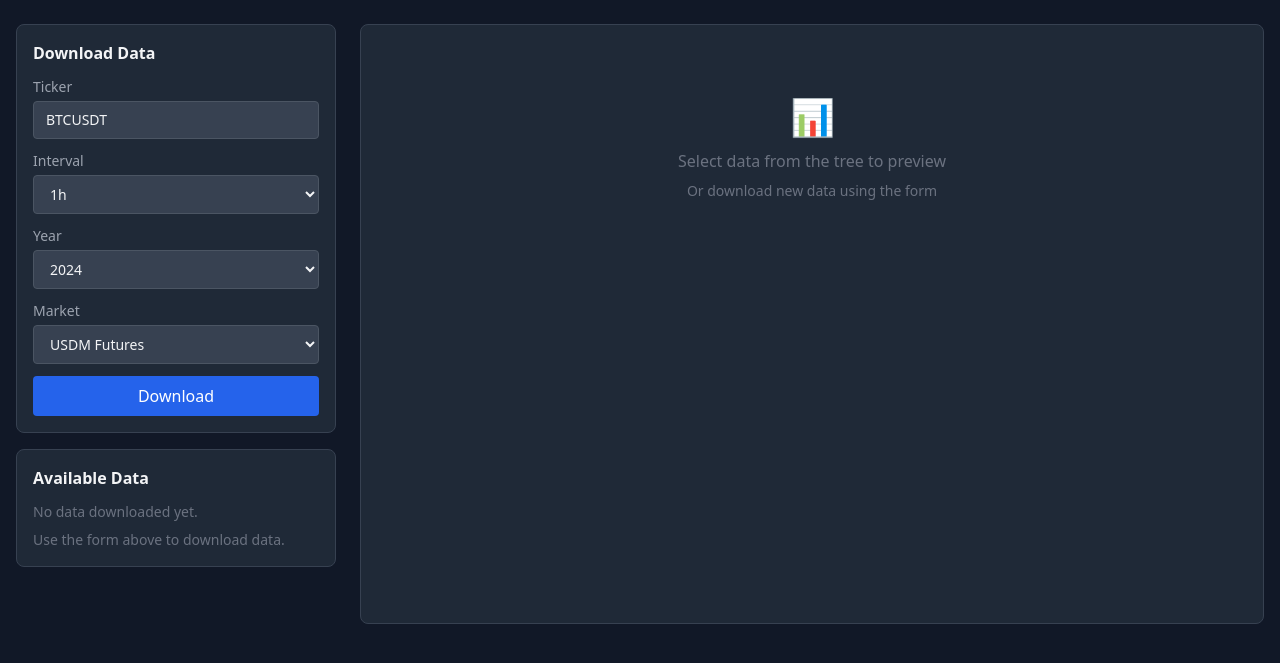
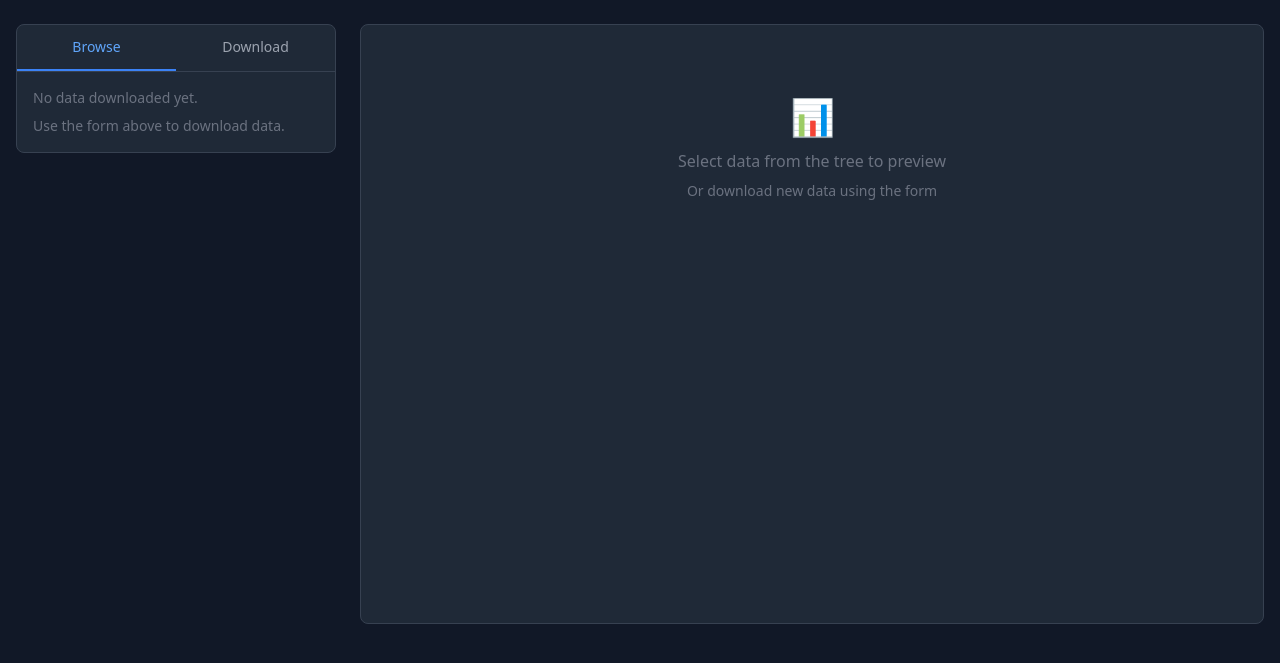
Before and after one commit to shaunsales/arbseeker, a FastAPI app: page /data/ in a window 1280 px wide. Shown: the part 57-720 px from the top of the page. Run offline with FastAPI, Linux system fonts and the light colour scheme; parts of the project's set-up code (start-up, migrations or seed data) failed here and were passed over; some libraries are stand-ins or nearby versions.

Commit message:
Web app UI improvements
- Add venue selector (Binance/Hyperliquid) to download form
- Reorganize sidebar into Browse/Download tabs (Browse as default)
- Change price chart from candlestick to line chart (close price)
- Fix chart margins for y-axis label visibility
- Dynamic form fields based on selected venue

```diff
--- a/app/routes/data.py
+++ b/app/routes/data.py
@@ -15,8 +15,9 @@ from pydantic import BaseModel
 import pandas as pd
 import io
 
-from core.data.storage import list_all_data, load_ohlcv, list_available_years, list_available_periods, delete_year, clear_all_data, get_data_path
+from core.data.storage import list_all_data, load_ohlcv, list_available_years, list_available_periods, delete_period, clear_all_data, get_data_path
 from core.data.binance import download_binance_year, list_binance_symbols, INTERVALS
+from core.data.hyperliquid import download_hyperliquid_range
 from core.data.validator import validate_ohlcv, get_data_summary
 
 router = APIRouter()
@@ -32,7 +33,9 @@ class DownloadRequest(BaseModel):
     market: str = "futures"
     ticker: str
     interval: str
-    year: int
+    year: Optional[int] = None  # For Binance
+    start_month: Optional[str] = None  # For Hyperliquid (YYYY-MM)
+    end_month: Optional[str] = None  # For Hyperliquid (YYYY-MM)
 
 
 @router.get("/", response_class=HTMLResponse)
@@ -153,7 +156,11 @@ async def data_preview(
 @router.post("/download")
 async def download_data(request: DownloadRequest, background_tasks: BackgroundTasks):
     """Start a data download job."""
-    job_id = f"{request.ticker}_{request.interval}_{request.year}"
+    # Generate job ID based on venue
+    if request.venue == "binance":
+        job_id = f"binance_{request.ticker}_{request.interval}_{request.year}"
+    else:
+        job_id = f"hyperliquid_{request.ticker}_{request.interval}_{request.start_month}_{request.end_month}"
 
     # Check if already downloading
     if job_id in download_jobs and download_jobs[job_id]["status"] == "running":
@@ -167,14 +174,24 @@ async def download_data(request: DownloadRequest, background_tasks: BackgroundTa
     }
 
     # Start background download
-    background_tasks.add_task(
-        _download_task,
-        job_id,
-        request.ticker,
-        request.interval,
-        request.year,
-        request.market,
-    )
+    if request.venue == "binance":
+        background_tasks.add_task(
+            _download_binance_task,
+            job_id,
+            request.ticker,
+            request.interval,
+            request.year,
+            request.market,
+        )
+    else:
+        background_tasks.add_task(
+            _download_hyperliquid_task,
+            job_id,
+            request.ticker,
+            request.interval,
+            request.start_month,
+            request.end_month,
+        )
 
     return {"job_id": job_id, "status": "started"}
 
@@ -187,10 +204,10 @@ async def download_status(job_id: str):
     return download_jobs[job_id]
 
 
-@router.delete("/{venue}/{market}/{ticker}/{interval}/{year}")
-async def delete_data(venue: str, market: str, ticker: str, interval: str, year: int):
-    """Delete a specific year's data."""
-    deleted = delete_year(venue, market, ticker, interval, year)
+@router.delete("/{venue}/{market}/{ticker}/{interval}/{period}")
+async def delete_data(venue: str, market: str, ticker: str, interval: str, period: str):
+    """Delete a specific period's data."""
+    deleted = delete_period(venue, market, ticker, interval, period)
     return {"deleted": deleted}
 
 
@@ -201,8 +218,8 @@ async def get_symbols(market: str = "futures"):
     return {"symbols": symbols}
 
 
-async def _download_task(job_id: str, ticker: str, interval: str, year: int, market: str):
-    """Background task for downloading data."""
+async def _download_binance_task(job_id: str, ticker: str, interval: str, year: int, market: str):
+    """Background task for downloading Binance data."""
     def progress_callback(month: int, total: int, message: str):
         download_jobs[job_id] = {
             "status": "running",
@@ -224,6 +241,38 @@ async def _download_task(job_id: str, ticker: str, interval: str, year: int, mar
             "progress": 100,
             "message": f"Saved to {path}" if path else "No data available",
             "path": str(path) if path else None,
+        }
+    except Exception as e:
+        download_jobs[job_id] = {
+            "status": "error",
+            "progress": 0,
+            "message": str(e),
+        }
+
+
+async def _download_hyperliquid_task(job_id: str, ticker: str, interval: str, start_month: str, end_month: str):
+    """Background task for downloading Hyperliquid data."""
+    def progress_callback(current: int, total: int, message: str):
+        download_jobs[job_id] = {
+            "status": "running",
+            "progress": int((current / total) * 100),
+            "message": message,
+        }
+
+    try:
+        paths = download_hyperliquid_range(
+            symbol=ticker,
+            interval=interval,
+            start_period=start_month,
+            end_period=end_month,
+            progress_callback=progress_callback,
+        )
+
+        download_jobs[job_id] = {
+            "status": "complete",
+            "progress": 100,
+            "message": f"Downloaded {len(paths)} months" if paths else "No data available",
+            "paths": [str(p) for p in paths] if paths else None,
         }
     except Exception as e:
         download_jobs[job_id] = {
--- a/app/templates/data/browser.html
+++ b/app/templates/data/browser.html
@@ -5,39 +5,77 @@
 
 {% block content %}
 <div class="flex gap-6">
-    <!-- Sidebar: Data Tree + Download Form -->
+    <!-- Sidebar: Tabbed Browse/Download -->
     <div class="w-80 flex-shrink-0">
-        <!-- Download Form -->
-        <div class="bg-gray-800 rounded-lg p-4 mb-4 border border-gray-700">
-            <h3 class="font-semibold mb-3">Download Data</h3>
+        <div class="bg-gray-800 rounded-lg border border-gray-700">
+            <!-- Tabs -->
+            <div class="flex border-b border-gray-700">
+                <button id="sidebar-tab-browse" onclick="showSidebarTab('browse')"
+                        class="flex-1 px-4 py-3 text-sm font-medium border-b-2 border-blue-500 text-blue-400">
+                    Browse
+                </button>
+                <button id="sidebar-tab-download" onclick="showSidebarTab('download')"
+                        class="flex-1 px-4 py-3 text-sm font-medium border-b-2 border-transparent text-gray-400 hover:text-gray-300">
+                    Download
+                </button>
+            </div>
+
+            <!-- Browse Tab (Data Tree) -->
+            <div id="sidebar-browse" class="p-4">
+                <div id="data-tree" hx-get="/data/tree" hx-trigger="load" hx-swap="innerHTML">
+                    <div class="text-gray-500 text-sm">Loading...</div>
+                </div>
+            </div>
+
+            <!-- Download Tab -->
+            <div id="sidebar-download" class="p-4 hidden">
                 <form id="download-form" class="space-y-3">
                     <div>
+                        <label class="block text-sm text-gray-400 mb-1">Venue</label>
+                        <select name="venue" id="venue-select" onchange="updateFormForVenue()" class="w-full bg-gray-700 border border-gray-600 rounded px-3 py-2 text-sm focus:border-blue-500 focus:outline-none">
+                            <option value="binance" selected>Binance</option>
+                            <option value="hyperliquid">Hyperliquid</option>
+                        </select>
+                    </div>
+                    <div>
                         <label class="block text-sm text-gray-400 mb-1">Ticker</label>
-                    <input type="text" name="ticker" value="BTCUSDT"
+                        <input type="text" name="ticker" id="ticker-input" value="BTCUSDT"
                                class="w-full bg-gray-700 border border-gray-600 rounded px-3 py-2 text-sm focus:border-blue-500 focus:outline-none">
                     </div>
                     <div>
                         <label class="block text-sm text-gray-400 mb-1">Interval</label>
-                    <select name="interval" class="w-full bg-gray-700 border border-gray-600 rounded px-3 py-2 text-sm focus:border-blue-500 focus:outline-none">
+                        <select name="interval" id="interval-select" class="w-full bg-gray-700 border border-gray-600 rounded px-3 py-2 text-sm focus:border-blue-500 focus:outline-none">
                             {% for interval in intervals %}
                             <option value="{{ interval }}" {% if interval == "1h" %}selected{% endif %}>{{ interval }}</option>
                             {% endfor %}
                         </select>
                     </div>
-                <div>
-                    <label class="block text-sm text-gray-400 mb-1">Year</label>
-                    <select name="year" class="w-full bg-gray-700 border border-gray-600 rounded px-3 py-2 text-sm focus:border-blue-500 focus:outline-none">
-                        {% for year in range(2020, 2027) %}
-                        <option value="{{ year }}" {% if year == 2024 %}selected{% endif %}>{{ year }}</option>
-                        {% endfor %}
-                    </select>
-                </div>
-                <div>
+                    <div id="market-group">
                         <label class="block text-sm text-gray-400 mb-1">Market</label>
                         <select name="market" class="w-full bg-gray-700 border border-gray-600 rounded px-3 py-2 text-sm focus:border-blue-500 focus:outline-none">
                             <option value="futures" selected>USDM Futures</option>
                             <option value="spot">Spot</option>
                         </select>
+                    </div>
+                    <div id="year-group">
+                        <label class="block text-sm text-gray-400 mb-1">Year</label>
+                        <select name="year" class="w-full bg-gray-700 border border-gray-600 rounded px-3 py-2 text-sm focus:border-blue-500 focus:outline-none">
+                            {% for year in range(2020, 2027) %}
+                            <option value="{{ year }}" {% if year == 2025 %}selected{% endif %}>{{ year }}</option>
+                            {% endfor %}
+                        </select>
+                    </div>
+                    <div id="month-range-group" class="hidden space-y-2">
+                        <div>
+                            <label class="block text-sm text-gray-400 mb-1">Start Month</label>
+                            <input type="month" name="start_month" value="2025-10"
+                                   class="w-full bg-gray-700 border border-gray-600 rounded px-3 py-2 text-sm focus:border-blue-500 focus:outline-none">
+                        </div>
+                        <div>
+                            <label class="block text-sm text-gray-400 mb-1">End Month</label>
+                            <input type="month" name="end_month" value="2025-12"
+                                   class="w-full bg-gray-700 border border-gray-600 rounded px-3 py-2 text-sm focus:border-blue-500 focus:outline-none">
+                        </div>
                     </div>
                     <button type="submit"
                             class="w-full bg-blue-600 hover:bg-blue-700 text-white font-medium py-2 px-4 rounded transition">
@@ -55,13 +93,6 @@
                         <div id="download-bar" class="bg-blue-600 h-2 rounded-full transition-all" style="width: 0%"></div>
                     </div>
                 </div>
-        </div>
-
-        <!-- Data Tree -->
-        <div class="bg-gray-800 rounded-lg p-4 border border-gray-700">
-            <h3 class="font-semibold mb-3">Available Data</h3>
-            <div id="data-tree" hx-get="/data/tree" hx-trigger="load" hx-swap="innerHTML">
-                <div class="text-gray-500 text-sm">Loading...</div>
             </div>
         </div>
     </div>
@@ -81,18 +112,67 @@
 
 {% block scripts %}
 <script>
+// Sidebar tab switching
+function showSidebarTab(tab) {
+    document.getElementById('sidebar-browse').classList.toggle('hidden', tab !== 'browse');
+    document.getElementById('sidebar-download').classList.toggle('hidden', tab !== 'download');
+    document.getElementById('sidebar-tab-browse').classList.toggle('border-blue-500', tab === 'browse');
+    document.getElementById('sidebar-tab-browse').classList.toggle('text-blue-400', tab === 'browse');
+    document.getElementById('sidebar-tab-browse').classList.toggle('border-transparent', tab !== 'browse');
+    document.getElementById('sidebar-tab-browse').classList.toggle('text-gray-400', tab !== 'browse');
+    document.getElementById('sidebar-tab-download').classList.toggle('border-blue-500', tab === 'download');
+    document.getElementById('sidebar-tab-download').classList.toggle('text-blue-400', tab === 'download');
+    document.getElementById('sidebar-tab-download').classList.toggle('border-transparent', tab !== 'download');
+    document.getElementById('sidebar-tab-download').classList.toggle('text-gray-400', tab !== 'download');
+}
+
+// Update form based on venue selection
+function updateFormForVenue() {
+    const venue = document.getElementById('venue-select').value;
+    const marketGroup = document.getElementById('market-group');
+    const yearGroup = document.getElementById('year-group');
+    const monthRangeGroup = document.getElementById('month-range-group');
+    const tickerInput = document.getElementById('ticker-input');
+
+    if (venue === 'binance') {
+        marketGroup.classList.remove('hidden');
+        yearGroup.classList.remove('hidden');
+        monthRangeGroup.classList.add('hidden');
+        tickerInput.value = 'BTCUSDT';
+    } else if (venue === 'hyperliquid') {
+        marketGroup.classList.add('hidden');
+        yearGroup.classList.add('hidden');
+        monthRangeGroup.classList.remove('hidden');
+        tickerInput.value = 'PAXG';
+    }
+}
+
 // Download form handler
 document.getElementById('download-form').addEventListener('submit', async (e) => {
     e.preventDefault();
 
     const form = e.target;
-    const data = {
+    const venue = form.venue.value;
+
+    let data;
+    if (venue === 'binance') {
+        data = {
             venue: 'binance',
             market: form.market.value,
             ticker: form.ticker.value.toUpperCase(),
             interval: form.interval.value,
             year: parseInt(form.year.value),
         };
+    } else if (venue === 'hyperliquid') {
+        data = {
+            venue: 'hyperliquid',
+            market: 'perp',
+            ticker: form.ticker.value.toUpperCase(),
+            interval: form.interval.value,
+            start_month: form.start_month.value,
+            end_month: form.end_month.value,
+        };
+    }
 
     // Show progress
     const progressDiv = document.getElementById('download-progress');
```
Also changed, not shown: app/templates/data/partials/preview.html (+10 -13 lines). Lines whose indentation alone changed are shown as unchanged.
